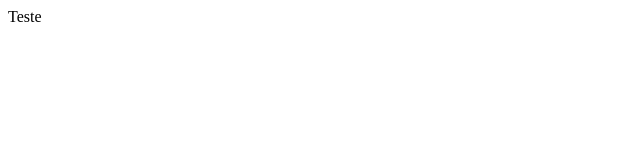
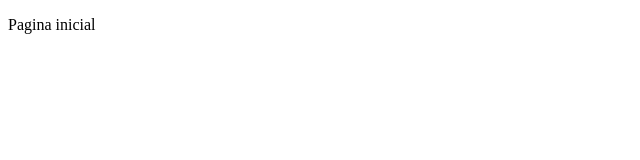
Before and after one commit to DerickSena/ReactMaterialUI, a React (Create React App) app: page /pagina-inicial in a window 1280 px wide. Shown: the top 160 px of the page, without its empty margins (0-640 px from the left). Built offline with nearby package versions, Linux system fonts and the light colour scheme.

Commit message:
feat:add react-router-dom

```diff
--- a/package.json
+++ b/package.json
@@ -11,6 +11,7 @@
   "dependencies": {
     "react": "^18.2.0",
     "react-dom": "^18.2.0",
+    "react-router-dom": "6",
     "react-scripts": "5.0.1"
   },
   "devDependencies": {
--- a/src/App.tsx
+++ b/src/App.tsx
@@ -1,8 +1,14 @@
+import { BrowserRouter } from "react-router-dom";
+import { AppRoutes } from "./routes";
 
-export const App=()=> {
+
+export const App = () => {
   return (
-    <div className="App">
-      Teste
-    </div>
+    <BrowserRouter>
+
+      <AppRoutes />
+
+    </BrowserRouter>
+
   );
 }
--- a/src/routes/index.tsx
+++ b/src/routes/index.tsx
@@ -1 +1,12 @@
-export {  };
+import { Routes, Route, Navigate } from 'react-router-dom';
+
+export const AppRoutes = () => {
+    return (
+        <Routes>
+            <Route path="/pagina-inicial" element={<p>Pagina inicial</p>} />
+
+            <Route path="*" element={<Navigate to="/pagina-inicial"/>} />
+        </Routes>
+    );
+
+}
```
Also changed, not shown: 1 other file (tests, documents, lock files or other folders).
